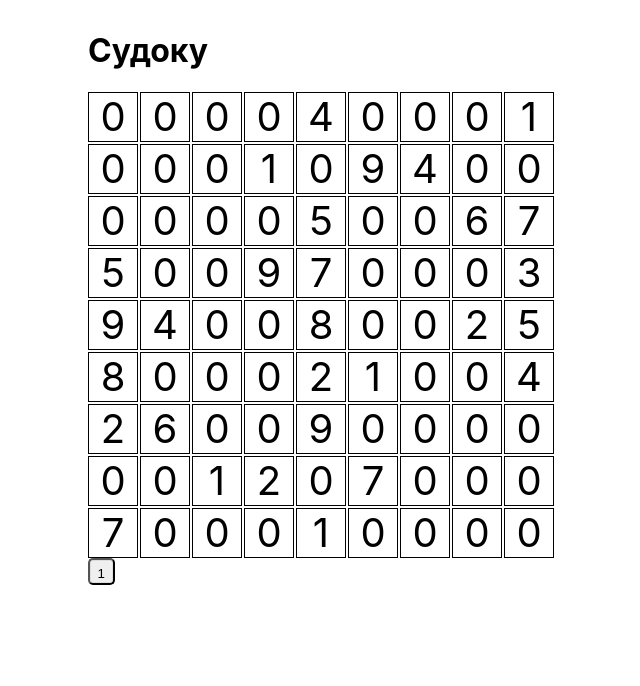
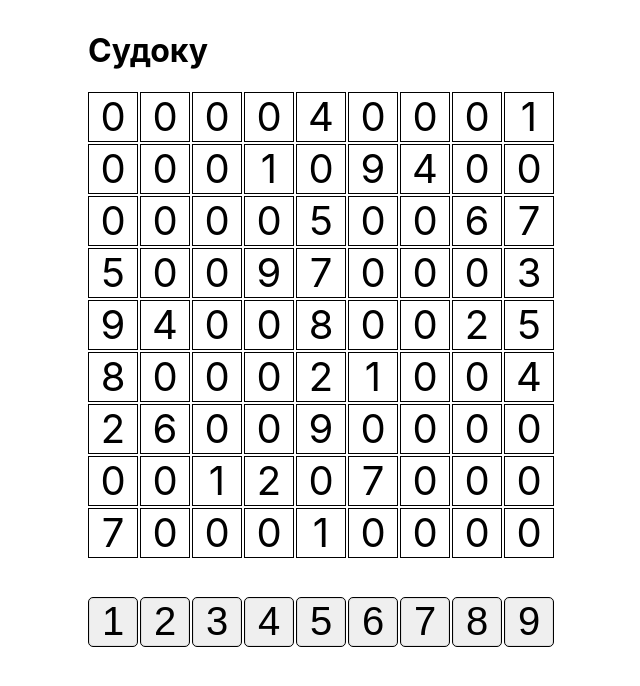
Before and after one commit to GreenLadyTea/Sudoku, a React (Create React App) app: page / in a window 1280 px wide. Shown: the top 686 px of the page, without its empty margins (227-867 px from the left). Built offline with nearby package versions, Linux system fonts and the light colour scheme.

Commit message:
Created component 'Menu' of buttons and a test for it

```diff
--- a/src/App.tsx
+++ b/src/App.tsx
@@ -2,14 +2,14 @@ import React from 'react';
 import './App.css';
 import Grid from './components/Grid/Grid';
 import { initialState } from './store';
-import Button from './components/Button/Button';
+import Menu from './components/Menu/Menu';
 
 function App() {
   return (
     <div className="wrapper">
       <h1>Судоку</h1>
       <Grid matrix={initialState} />
-      <Button digit={1} />
+      <Menu />
     </div>
   );
 }
--- a/src/components/Button/Button.css
+++ b/src/components/Button/Button.css
@@ -1,12 +1,13 @@
 button {
-    position: relative;
+    border: 1px solid black;
     display: inline-block;
-    width: 2em;
-    height: 2em;
-    line-height: 2em;
-    vertical-align: middle;
-    text-align: center;
-    text-decoration: none;
+    align-items: center;
+    justify-content: center;
+    margin-top: 6%;
+    margin-right: 2px;
+    width: 50px;
+    height: 50px;
+    font-size: 30pt;
     color: #000;
     outline: none;
     border-radius: 5px;
--- /dev/null
+++ b/src/components/Menu/Menu.tsx
@@ -0,0 +1,13 @@
+import React from 'react';
+import { digits } from '../../store';
+import Button from '../Button/Button';
+
+export default function Menu() {
+  return (
+    <>
+      {digits.map(digit => (
+        <Button key={digit} digit={digit} />
+      ))}
+    </>
+  );
+}
--- a/src/store.ts
+++ b/src/store.ts
@@ -1,4 +1,6 @@
 import json from './puzzles.json';
+
+export const digits = [1, 2, 3, 4, 5, 6, 7, 8, 9];
 
 type PUZZLES_TYPE = {
   [key: string]: {
```
Also changed, not shown: 1 other file (tests, documents, lock files or other folders).
